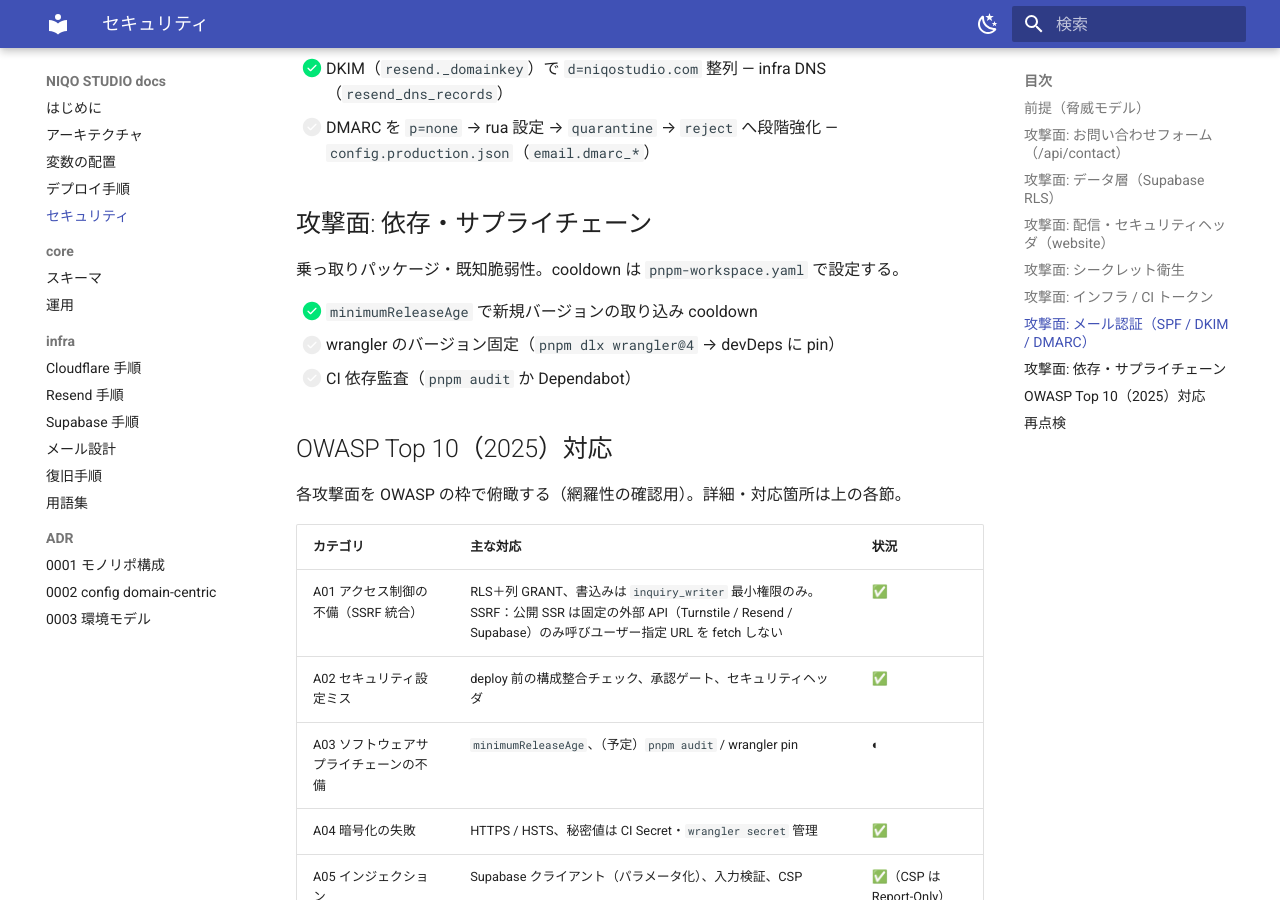
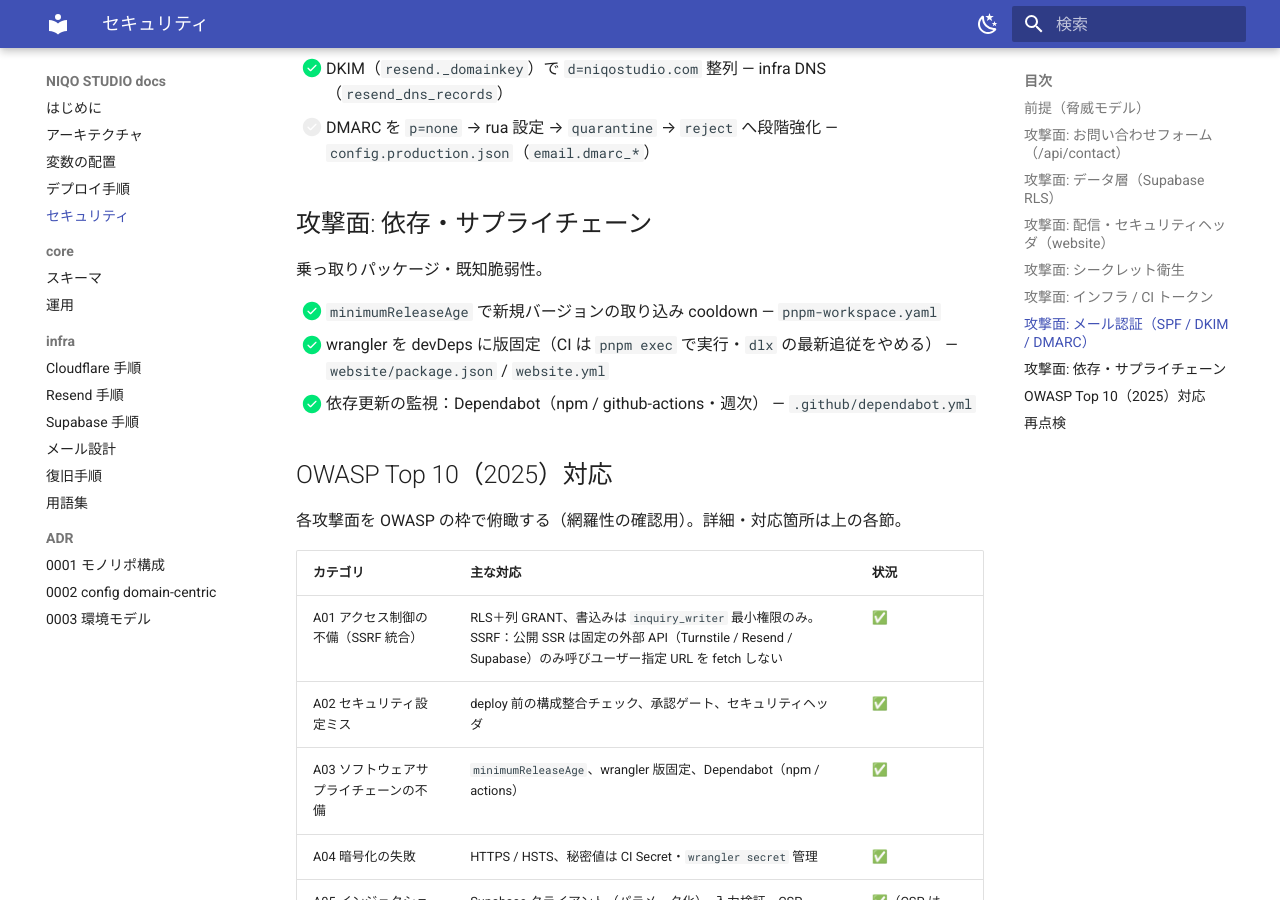
Before and after one commit to niqostudio/niqostudio, an MkDocs documentation site: the page built from docs/security.md, in a window 1280 px wide and 900 px high, scrolled down 2887 px. Built offline with MkDocs 1.6.1 and Material for MkDocs 9.7.7, drawn with Linux system fonts in a browser that asks for light colours.

Commit message:
docs(security): 依存・サプライチェーンのハードニング状況を更新
wrangler 版固定と Dependabot を反映し、OWASP A03 を対応済みに。

```diff
--- a/docs/security.md
+++ b/docs/security.md
@@ -81,11 +81,11 @@ XSS・クリックジャッキング・MIME スニッフィング等のブラウ
 
 ## 攻撃面: 依存・サプライチェーン
 
-乗っ取りパッケージ・既知脆弱性。cooldown は `pnpm-workspace.yaml` で設定する。
+乗っ取りパッケージ・既知脆弱性。
 
-- [x] `minimumReleaseAge` で新規バージョンの取り込み cooldown
-- [ ] wrangler のバージョン固定（`pnpm dlx wrangler@4` → devDeps に pin）
-- [ ] CI 依存監査（`pnpm audit` か Dependabot）
+- [x] `minimumReleaseAge` で新規バージョンの取り込み cooldown — `pnpm-workspace.yaml`
+- [x] wrangler を devDeps に版固定（CI は `pnpm exec` で実行・`dlx` の最新追従をやめる） — `website/package.json` / `website.yml`
+- [x] 依存更新の監視：Dependabot（npm / github-actions・週次） — `.github/dependabot.yml`
 
 ## OWASP Top 10（2025）対応
 
@@ -95,7 +95,7 @@ XSS・クリックジャッキング・MIME スニッフィング等のブラウ
 | --- | --- | --- |
 | A01 アクセス制御の不備（SSRF 統合） | RLS＋列 GRANT、書込みは `inquiry_writer` 最小権限のみ。SSRF：公開 SSR は固定の外部 API（Turnstile / Resend / Supabase）のみ呼びユーザー指定 URL を fetch しない | ✅ |
 | A02 セキュリティ設定ミス | deploy 前の構成整合チェック、承認ゲート、セキュリティヘッダ | ✅ |
-| A03 ソフトウェアサプライチェーンの不備 | `minimumReleaseAge`、（予定）`pnpm audit` / wrangler pin | ◐ |
+| A03 ソフトウェアサプライチェーンの不備 | `minimumReleaseAge`、wrangler 版固定、Dependabot（npm / actions） | ✅ |
 | A04 暗号化の失敗 | HTTPS / HSTS、秘密値は CI Secret・`wrangler secret` 管理 | ✅ |
 | A05 インジェクション | Supabase クライアント（パラメータ化）、入力検証、CSP | ✅（CSP は Report-Only） |
 | A06 安全でない設計 | 最小権限の書込み経路・フェイルクローズ設計 | ✅ |
```
